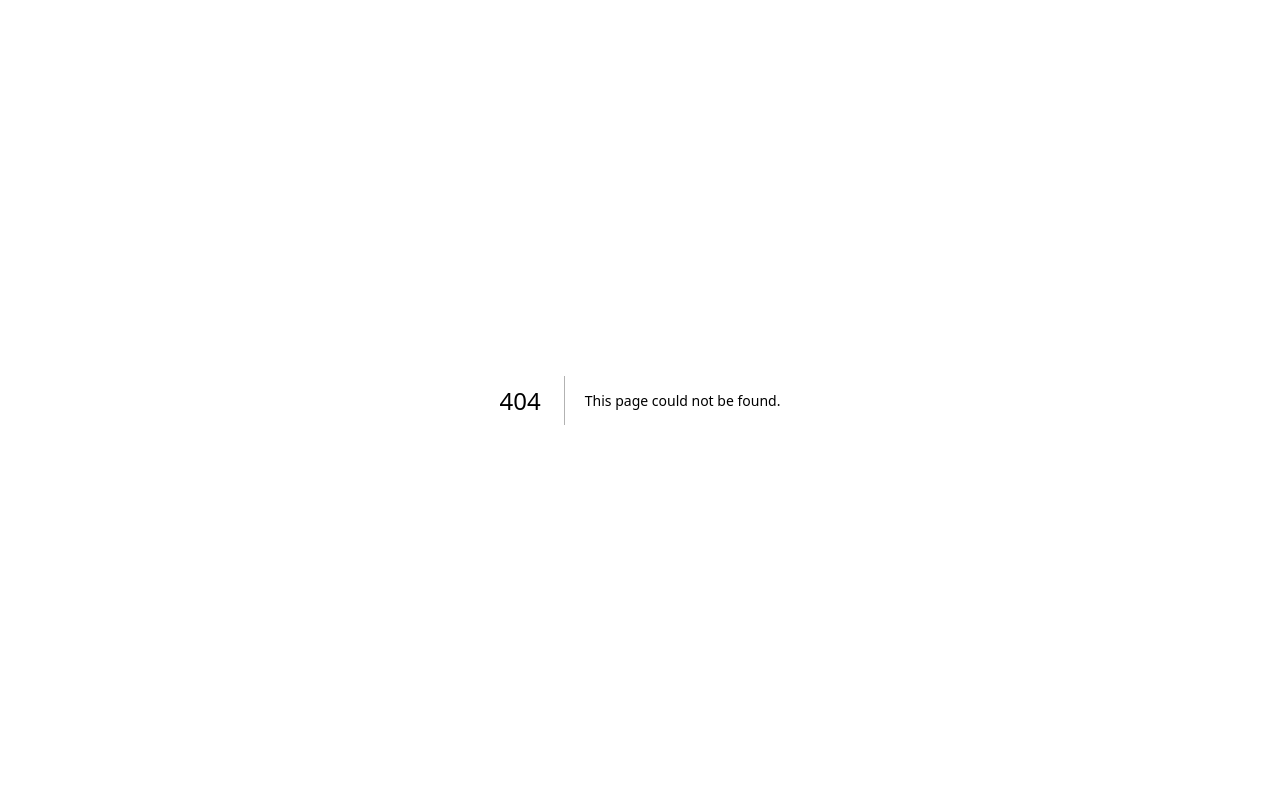
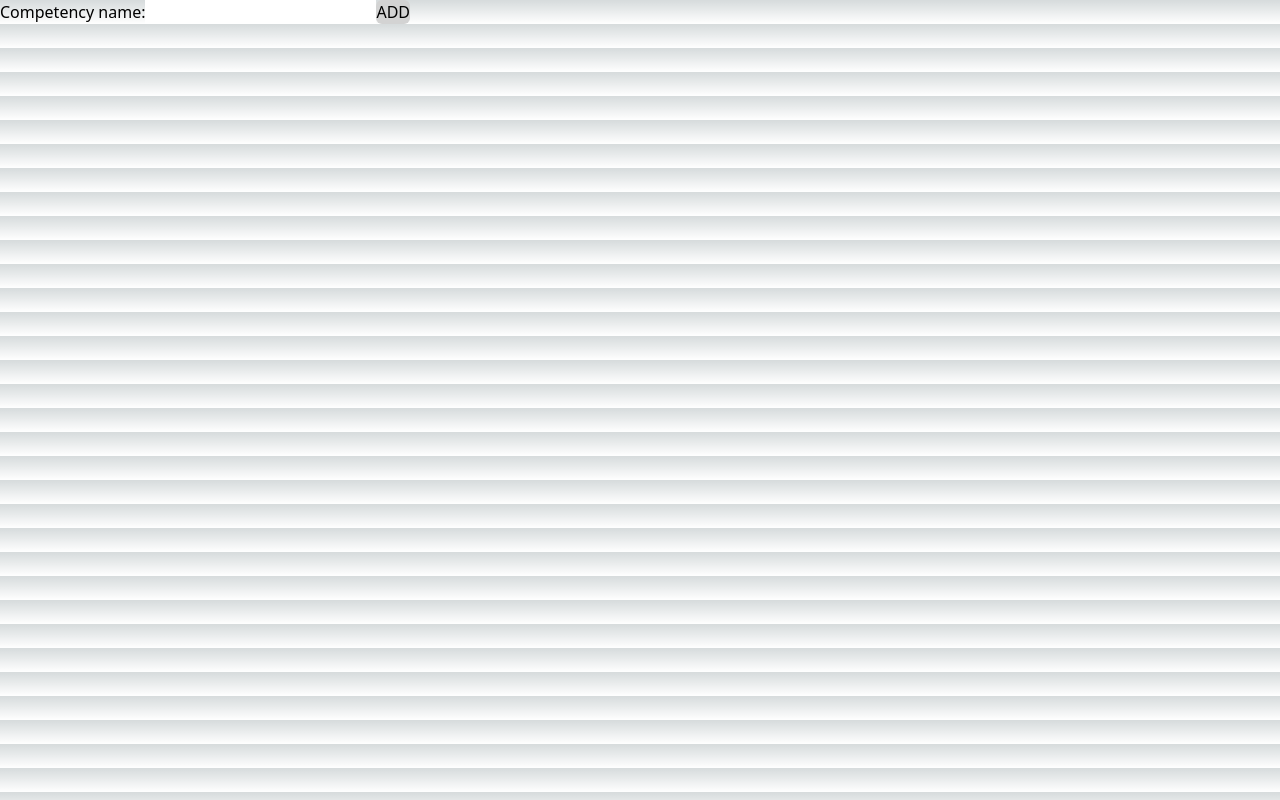
Before and after one commit to danti58/Frontend_IV1201, a Next.js app in the folder frontiv1201/: page /competencies in a window 1280 px wide. Before the commit this address had no page. Built offline with nearby package versions, Linux system fonts and the light colour scheme.

Commit message:
competencies page, almost done
almost done, 404 error could be based on /addCompetencyToPerson. NOTE: need to fix   if (roleId !== 2) part as well

```diff
--- a/frontiv1201/src/app/api.ts
+++ b/frontiv1201/src/app/api.ts
@@ -27,6 +27,17 @@ interface LoginResponse {
   token?: string;
 }
 
+
+export interface CompetencyData {
+  // Properties of the competency data
+  competencyName: string;
+
+}
+
+interface AddCompetencyResponse {
+  message: string;
+}
+
 export const registerPerson = async (registerData: RegisterData): Promise<RegisterResponse> => {
   try {
     const response: AxiosResponse<RegisterResponse> = await axios.post(`${BASE_URL}/register`, registerData);
@@ -39,12 +50,21 @@ export const registerPerson = async (registerData: RegisterData): Promise<Regist
 
 export const loginPerson = async (loginData: LoginData): Promise<LoginResponse> => {
   try {
-    console.log("hey")
     const response: AxiosResponse<LoginResponse> = await axios.post(`${BASE_URL}/login`, loginData);
-    console.log('response:', response);
     return response.data;
   } catch (error) {
     console.error('Error during login:', error);
     throw error;
   }
 };
+
+// Define the function to add competency
+export const addCompetency = async (competencyData: CompetencyData): Promise<AddCompetencyResponse> => {
+  try {
+    const response: AxiosResponse<AddCompetencyResponse> = await axios.post(`${BASE_URL}/addCompetencyToPerson`, competencyData);
+    return response.data;
+  } catch (error) {
+    console.error('Error adding competence:', error);
+    throw error;
+  }
+};
--- /dev/null
+++ b/frontiv1201/src/app/components/competencies/competenciesPresenter.tsx
@@ -0,0 +1,39 @@
+import React from 'react';
+
+import { addCompetency, CompetencyData } from '@/app/api';
+import CompetenciesView from './competenciesView';
+
+function CompetenciesPresenter() {
+
+ const [competencyData, setCompetencyData] = React.useState<CompetencyData>({
+    competencyName: ''
+
+  });
+
+  function onAddCompetencySuccess(response: any) {
+    // print response json:
+    console.log('Add competence success:', response);
+  }
+
+    function onAddCompetencyFail(error: any) {
+        console.error('Add competence failed:', error);
+    }
+
+
+
+  // Inside LoginPresenter component
+  const handleChange = async (event: React.FormEvent<HTMLFormElement>) => {
+    event.preventDefault(); // Prevent the default form submission behavior
+    try {
+      const response = await addCompetency(competencyData);
+      onAddCompetencySuccess(response);
+    } catch (error) {
+      onAddCompetencyFail(error);
+    }
+  };
+
+
+  return <CompetenciesView competencyData={competencyData} setCompetencyData={setCompetencyData} handleChange={handleChange} />;
+};
+
+export default CompetenciesPresenter;
--- /dev/null
+++ b/frontiv1201/src/app/components/competencies/competenciesView.tsx
@@ -0,0 +1,37 @@
+import React from 'react';
+import { CompetencyData } from '@/app/api';
+
+interface Props {
+  competencyData: CompetencyData;
+  setCompetencyData: (competencyData:CompetencyData ) => void;
+  handleChange: (event: React.FormEvent<HTMLFormElement>) => void;
+}
+
+const CompetenciesView: React.FC<Props> = ({ competencyData, setCompetencyData, handleChange }) => (
+
+  <div>
+    {/* Wrap inputs with a form tag and use onSubmit event */}
+    <form onSubmit={handleChange}>
+      <label>
+        Competency name:
+        <input
+          className="bg-white text-black"
+          type="text"
+          value={competencyData.competencyName}
+          onChange={(e) => setCompetencyData({ ...competencyData, name: e.target.value })}
+        />
+      </label>
+
+      <button
+        style={{ backgroundColor: 'lightgrey', color: 'black', borderRadius: '6px'}}
+        type="submit" // Change to type submit for form submission
+      >
+        ADD
+      </button>
+    </form>
+  </div>
+);
+
+
+
+export default CompetenciesView;
--- /dev/null
+++ b/frontiv1201/src/pages/competencies.tsx
@@ -0,0 +1,14 @@
+import React from 'react';
+import CompetenciesPresenter from '../app/components/competencies/competenciesPresenter';
+import styles from '../styles/Home.module.css';
+
+// Import your LoginComponent here
+
+export default function Competence() {
+  return (
+    <div>
+      {/* You can include a LoginComponent here or the content directly */}
+      <CompetenciesPresenter />
+    </div>
+  );
+}
--- a/frontiv1201/src/pages/index.tsx
+++ b/frontiv1201/src/pages/index.tsx
@@ -15,6 +15,8 @@ export default function Home() {
       {/* Use Link without <a> */}
       <Link href="/login" className="bg-blue-500 text-white px-4 py-2 rounded">Log in</Link>
 
+      <Link href="/addCompetencyToPerson" className="bg-blue-500 text-white px-4 py-2 rounded">Competencies</Link>
+
       <span className="mt-4">Don't have an account?
         <Link href="/register" className="text-blue-500">Register here</Link>
       </span>
```
